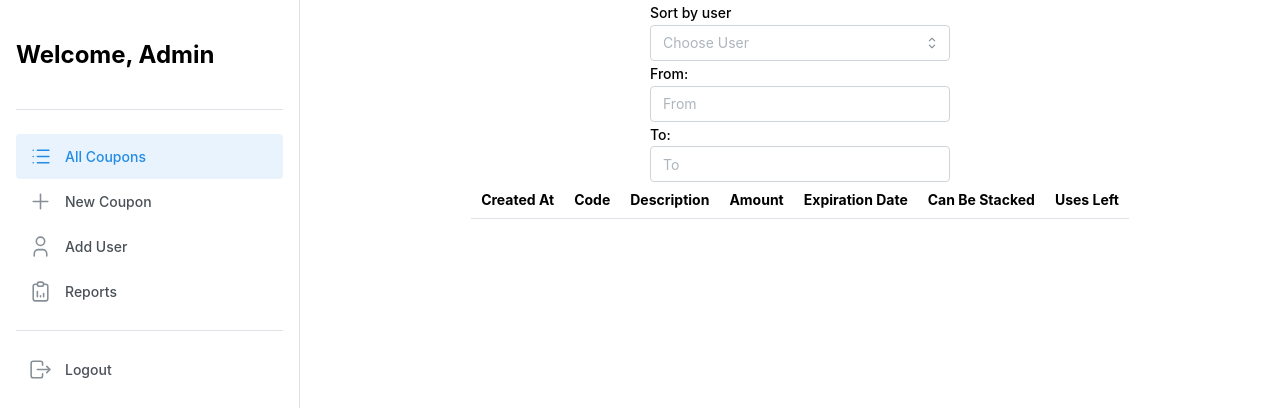
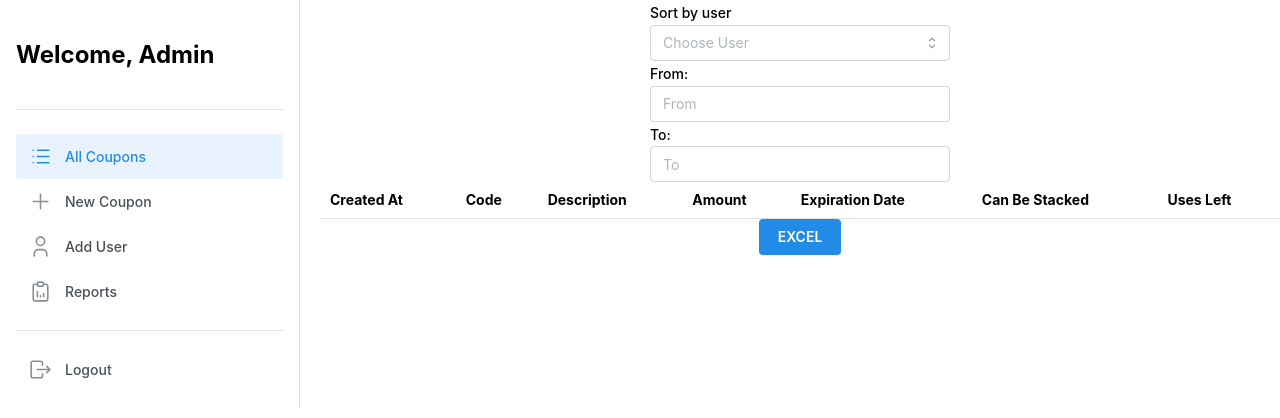
Before and after one commit to Talkoosh/coupons, a React (Vite) app: page /admin/reports in a window 1280 px wide. Shown: the top 418 px of the page. Built offline with nearby package versions, Linux system fonts and the light colour scheme; the HTML template or start-up script is replaced by a standard one.

Commit message:
Added excel file download functionality

```diff
--- a/package.json
+++ b/package.json
@@ -19,7 +19,8 @@
         "react": "^18.3.1",
         "react-dom": "^18.3.1",
         "react-router-dom": "^6.28.0",
-        "react-toastify": "^10.0.6"
+        "react-toastify": "^10.0.6",
+        "xlsx": "^0.18.5"
     },
     "devDependencies": {
         "@eslint/js": "^9.13.0",
--- a/src/components/Reports/Reports.jsx
+++ b/src/components/Reports/Reports.jsx
@@ -1,21 +1,23 @@
-import { Select } from "@mantine/core";
+import { Button, Select } from "@mantine/core";
 import { useEffect, useState } from "react";
 import styles from "./Reports.module.css";
 import { DateTimePicker } from "@mantine/dates";
 import CouponstList from "../CouponsList/CouponsList";
+import * as XLSX from "xlsx";
+
+// TODO: check entire app for console logs, maps with keys
 
 export default function Reports({ coupons, users }) {
     const [sortedCoupons, setSortedCoupons] = useState([...coupons]);
-    console.log("🚀 ~ Reports ~ sortedCoupons:", sortedCoupons);
     const [selectedUserId, setSelectedUserId] = useState(null);
     const [fromDate, setFromDate] = useState(null);
     const [toDate, setToDate] = useState(null);
 
+    // Sort coupons whenever a sort value changes
     useEffect(() => {
         let couponsToSort = [...coupons];
 
         if (selectedUserId) {
-            console.log("🚀 ~ useEffect ~ selectedUserId:", selectedUserId);
             couponsToSort = couponsToSort.filter((coupon) => coupon.userId === selectedUserId);
         }
 
@@ -29,6 +31,14 @@ export default function Reports({ coupons, users }) {
 
         setSortedCoupons(couponsToSort);
     }, [selectedUserId, fromDate, toDate]);
+
+    // Create excel file with coupons data
+    const exportToExcelFile = () => {
+        const worksheet = XLSX.utils.json_to_sheet(sortedCoupons);
+        const workbook = XLSX.utils.book_new();
+        XLSX.utils.book_append_sheet(workbook, worksheet, "Coupons");
+        XLSX.writeFile(workbook, `"Coupons".xlsx`);
+    };
 
     return (
         <div className={styles.container}>
@@ -56,9 +66,8 @@ export default function Reports({ coupons, users }) {
                 placeholder="To"
                 onChange={setToDate}
             />
-            <div>
-                <CouponstList page={"reports"} coupons={sortedCoupons} />
-            </div>
+            <CouponstList page={"reports"} coupons={sortedCoupons} />
+            <Button onClick={exportToExcelFile}>EXCEL</Button>
         </div>
     );
 }
--- a/src/pages/RedeemCoupon/RedeemCoupon.jsx
+++ b/src/pages/RedeemCoupon/RedeemCoupon.jsx
@@ -86,7 +86,7 @@ export default function RedeemCoupon() {
             <ul className={styles.usedList}>
                 Used Coupons:
                 {usedCoupons.map((code) => (
-                    <li>{code}</li>
+                    <li key={code}>{code}</li>
                 ))}
             </ul>
         </div>
```
Also changed, not shown: 1 other file (tests, documents, lock files or other folders).
